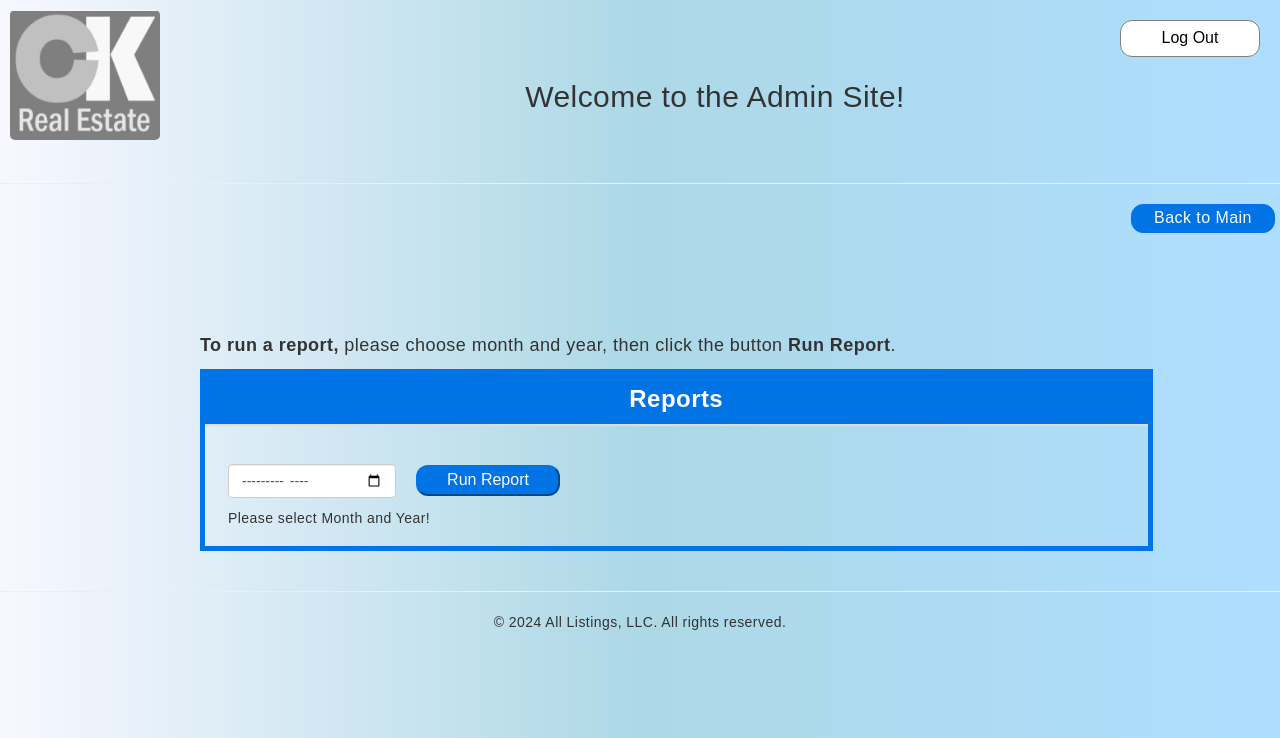
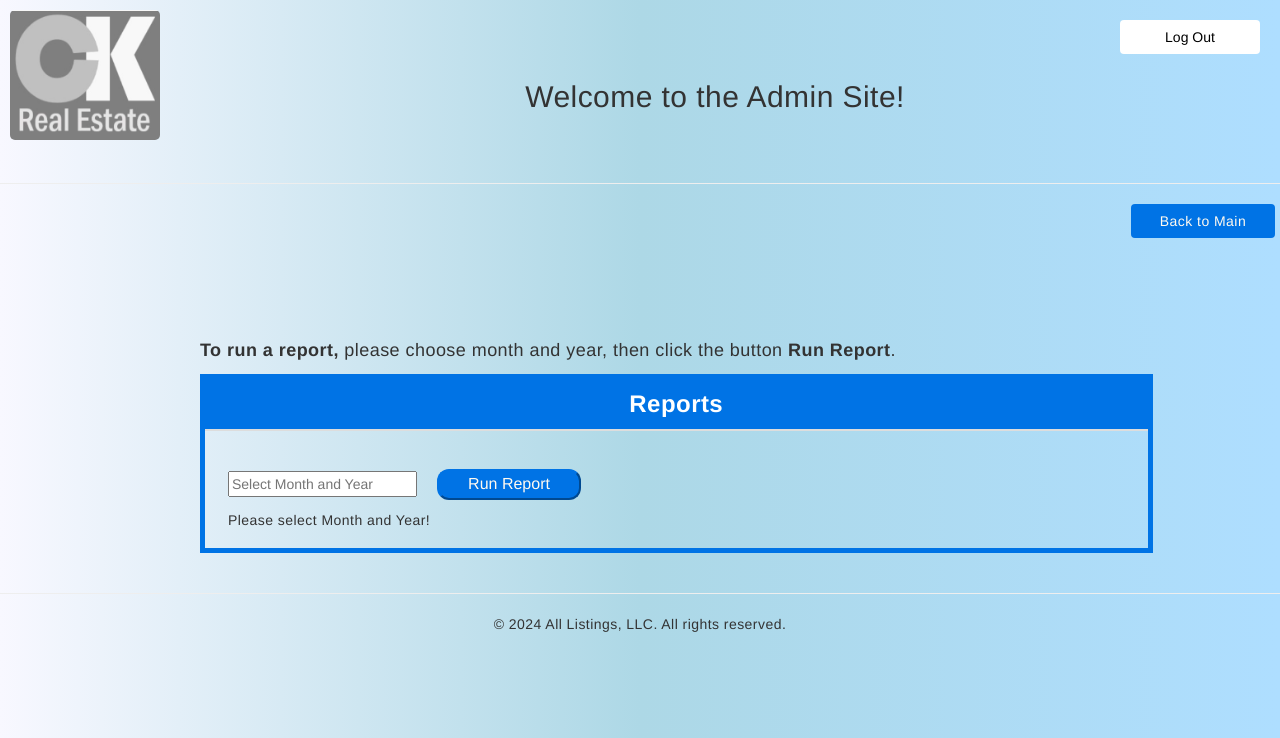
Before and after one commit to jaclyn-anderson/isqa8210-group1, a Django app: page /siteadminreports in a window 1280 px wide. Shown: the top 738 px of the page. Run offline with Django 5.2, Linux system fonts and the light colour scheme; the visitor is signed in with stand-in values (Sample User, id 1); some libraries are stand-ins or nearby versions.

Commit message:
Fixed Date issue on report page in FireFox need to figure out icon though but is working in Chrome and FireFox

```diff
--- a/RealEstate/templates/siteadminreports.html
+++ b/RealEstate/templates/siteadminreports.html
@@ -5,14 +5,21 @@
       <script src="https://code.jquery.com/jquery-3.6.0.min.js"></script>
 
     <!-- Include jQuery UI -->
-    <link rel="stylesheet" href="https://code.jquery.com/ui/1.13.1/themes/base/jquery-ui.css">
-    <script src="https://code.jquery.com/ui/1.13.1/jquery-ui.js"></script>
-
+   <!-- Include Bootstrap CSS -->
+    <link rel="stylesheet" href="https://maxcdn.bootstrapcdn.com/bootstrap/3.4.1/css/bootstrap.min.css">
+    <!-- Include Font Awesome for icons -->
+    <link rel="stylesheet" href="https://cdnjs.cloudflare.com/ajax/libs/font-awesome/5.15.4/css/all.min.css">
+    <!-- Include Bootstrap DatePicker CSS -->
+    <link rel="stylesheet" href="https://cdnjs.cloudflare.com/ajax/libs/bootstrap-datepicker/1.9.0/css/bootstrap-datepicker.min.css">
+    <!-- Include jQuery -->
+    <script src="https://code.jquery.com/jquery-3.6.0.min.js"></script>
+    <!-- Include Bootstrap DatePicker JS -->
+    <script src="https://cdnjs.cloudflare.com/ajax/libs/bootstrap-datepicker/1.9.0/js/bootstrap-datepicker.min.js"></script>
     <hr>
     <div class="row">
-        <p style="float: right; margin-right: 20px;"><a href="{% url 'siteadminlanding' %}" class="btn site-admin-btn" style="color: floralwhite;">Back
-            to Main</a></p>
-    </div>
+        <p style="float: right; margin-right: 20px;"> <a href="{% url 'siteadminlanding' %}" class="btn site-admin-btn" style="color: floralwhite;">Back to Main</a></p>
+   </div>
+
 
     <div class="row" style="margin-top: 50px">
         <div class="col-sm-4">
@@ -55,9 +62,8 @@
                             <div style=" margin-top: 30px; ">
                                 <form method="GET" action="{% url 'siteadminreports' %}" style="display: flex; align-items: center; padding-bottom: 10px;">
                                     <div class="form-row align-items-center">
-                                        <div class="col-auto">
-                                            <input type="month" class="form-control mb-2" id="selected_month_year"
-                                                   name="selected_month_year" value="{{ selected_month_year }}">
+                                        <div class="col-auto input-group date">
+                                            <input type="text" id="selected_month_year" name="selected_month_year" value="{{selected_month_year}}" placeholder="Select Month and Year">
                                         </div>
 
                                     </div>
@@ -192,22 +198,27 @@
 
 
     <script>
-        $(function () {
-            $("#datepicker").datepicker({
-                changeMonth: true,
-                changeYear: true,
-                showButtonPanel: true,
-                dateFormat: 'mm/yy',  // Format for month and year
-                onClose: function (dateText, inst) {
-                    var month = $("#ui-datepicker-div .ui-datepicker-month :selected").val();
-                    var year = $("#ui-datepicker-div .ui-datepicker-year :selected").val();
-                    $(this).datepicker('setDate', new Date(year, month, 1));
-                }
+        $(document).ready(function(){
+            $('#selected_month_year').datepicker({
+                format: "yyyy-mm",
+                viewMode: "months",
+                minViewMode: "months",
+                autoclose: true,
             });
 
-            // Handle click on calendar icon button
-            $("#datepicker-icon").click(function () {
-                $("#datepicker").datepicker("show");
+            // Handle form submission
+            $('#submitBtn').click(function(){
+                var selectedMonthYear = $('#selected_month_year').val();
+                $.post('', { month_year: selectedMonthYear })
+                .done(function(data) {
+                    // Handle success
+                    // For example, you can display a message or redirect
+                    console.log("Date selected: " + selectedMonthYear);
+                })
+                .fail(function() {
+                    // Handle error
+                    console.log("Error submitting form");
+                });
             });
         });
     </script>
```
